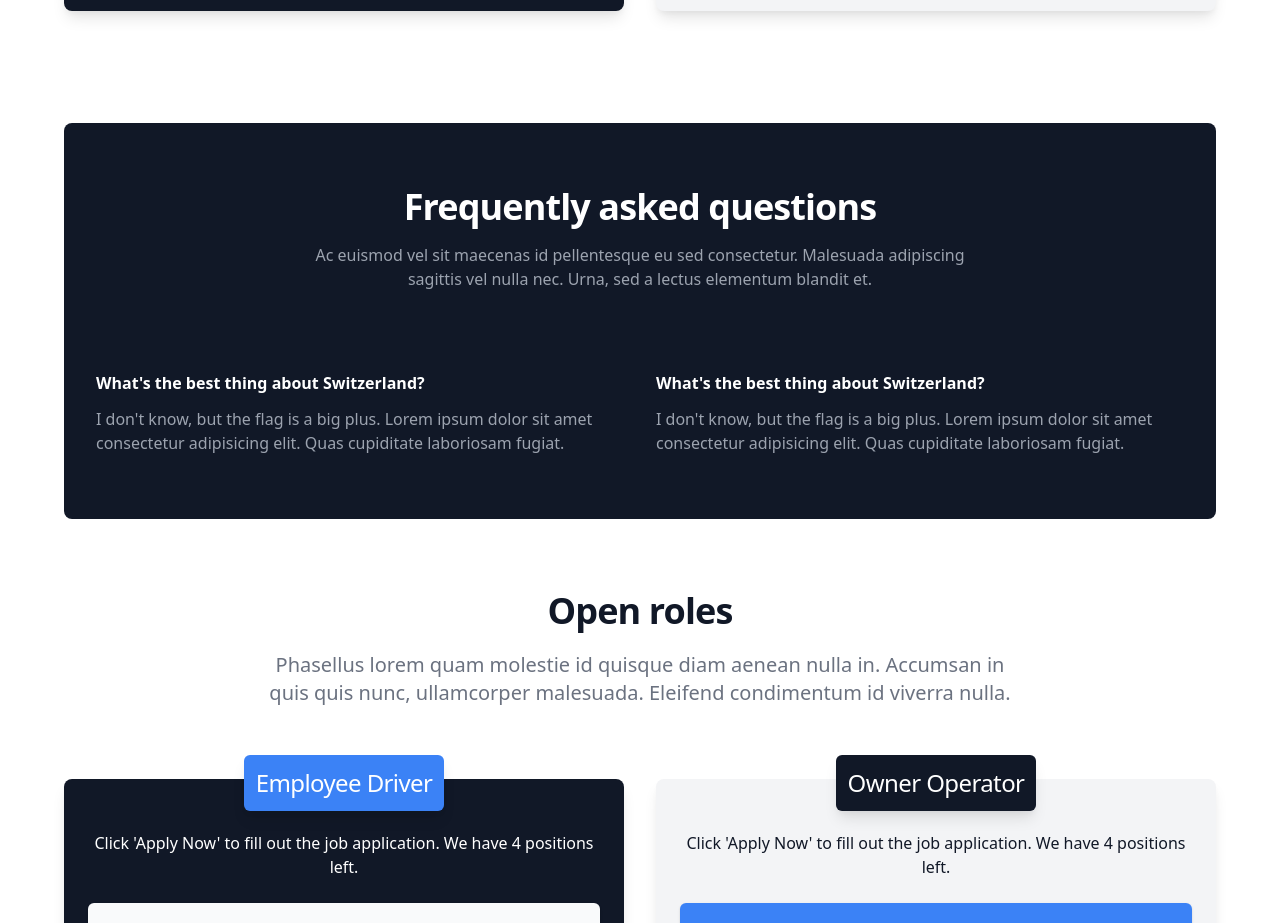
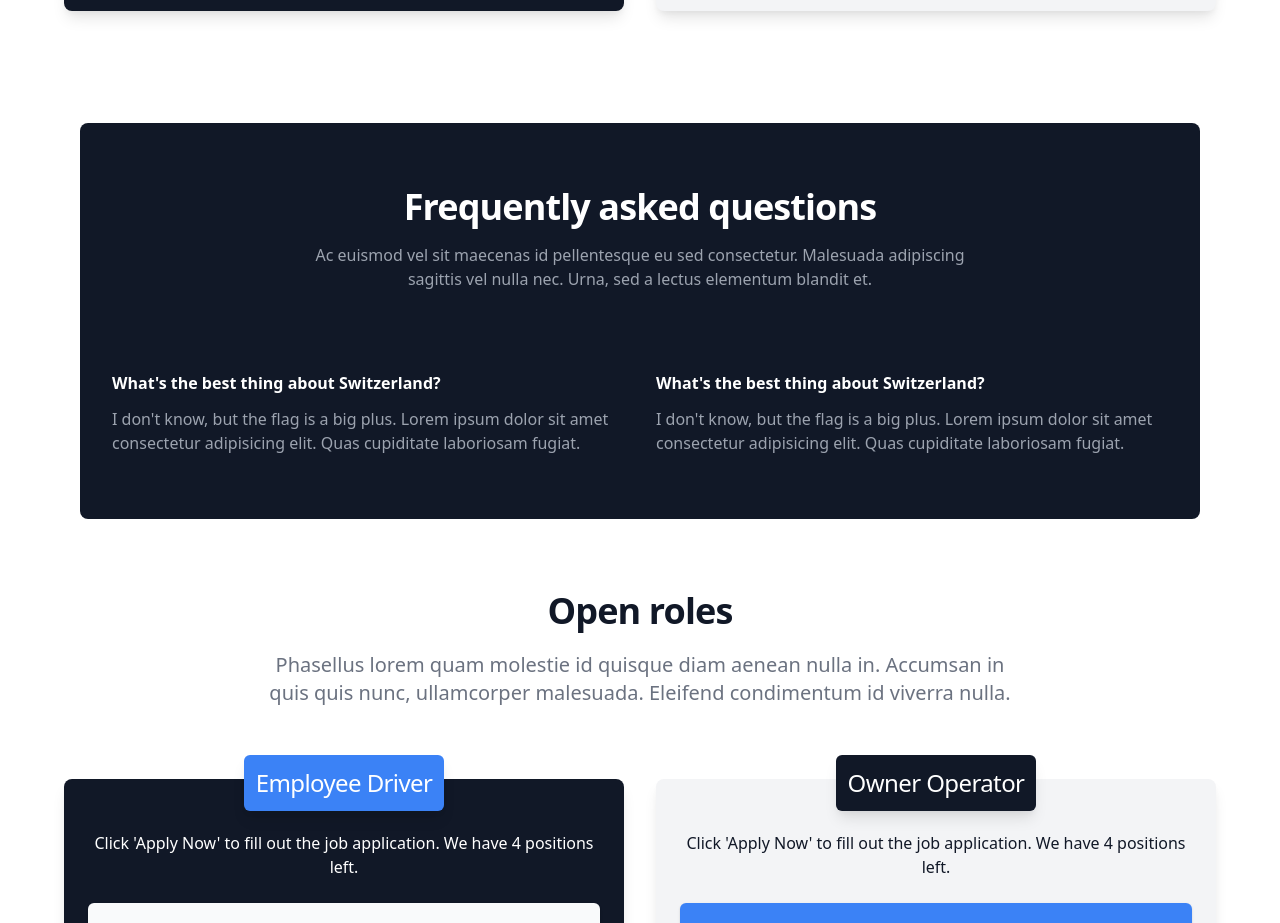
Before and after one commit to salymk/driver-recruitment-landing-page, a Gatsby site: page / in a window 1280 px wide. Shown: the part 4180-5103 px from the top of the page. Built offline with nearby package versions, Linux system fonts and the light colour scheme; Gatsby itself is replaced by a stand-in of ours.

Commit message:
Added margin right and left

```diff
--- a/src/components/FAQ.js
+++ b/src/components/FAQ.js
@@ -2,7 +2,7 @@ import React from 'react';
 
 export const FAQ = () => (
   <>
-    <section className="bg-gray-900 rounded-lg section-spacing">
+    <section className="bg-gray-900 mx-4 rounded-lg section-spacing">
       <div className="px-4 mx-auto sm:px-6 lg:px-8">
         <div className="lg:max-w-2xl lg:mx-auto lg:text-center">
           <h2 className="text-3xl font-bold tracking-tight text-white sm:text-4xl">
```
